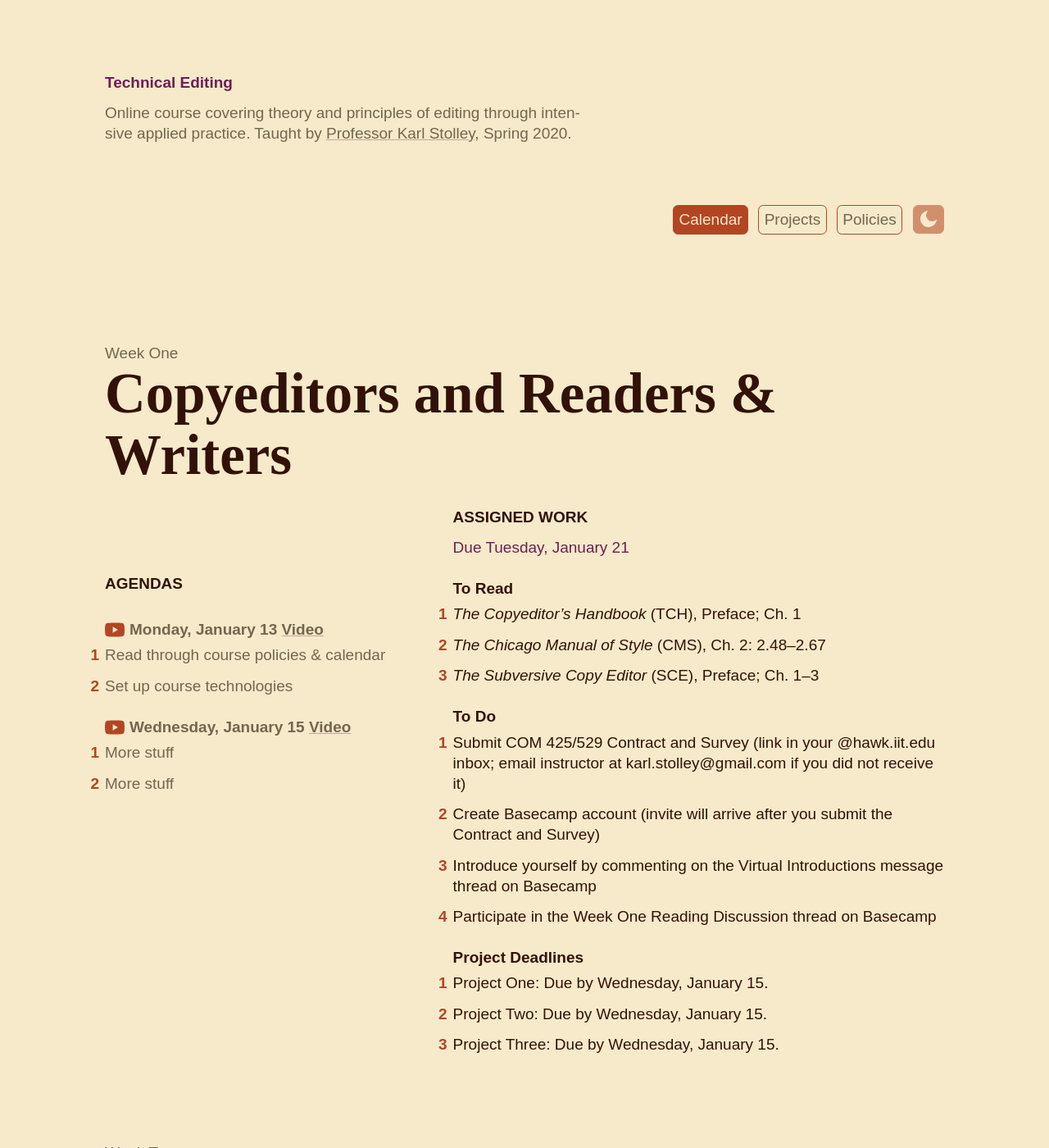
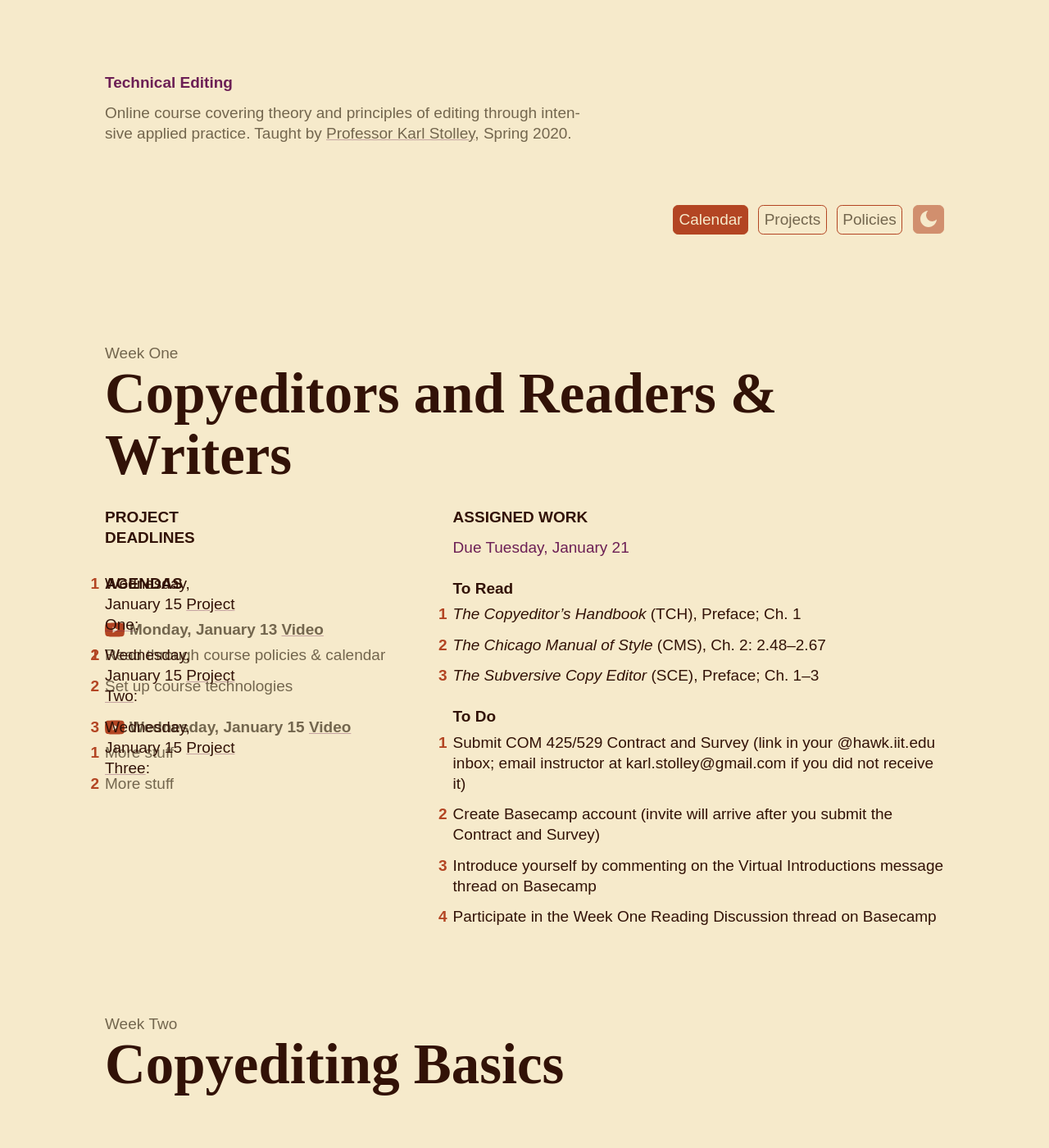
Before and after one commit to karlstolley/jekyll-theme-course, a Jekyll site: the page built from index.md, in a window 1280 px wide and 1400 px high. Shown: the whole window at 82% size. Built offline with Jekyll 4.4.1, drawn with Linux system fonts in a browser that asks for light colours; some web fonts are replaced.

Commit message:
Improve structure of calendar and projects templates

```diff
--- a/_layouts/calendar.html
+++ b/_layouts/calendar.html
@@ -63,6 +63,7 @@ layout: default
     {% assign be = entry.begins | date: "%s" %}
     {% assign ex = entry.expires | date: "%s" %}
     {% assign deliverables_li = "" %}
+    {% assign deliverables_sm = "" %}
 
     {%- capture deliverables_li -%}
     {%- for project in projects -%}
@@ -71,14 +72,30 @@ layout: default
       {%- for deliverable in project.deliverables -%}
         {%- assign dl = deliverable.deadline | date: "%s" -%}
         {%- if dl >= be and dl <= ex -%}
-          <li class="deadline">Project {{ util.spelled_nums[proj_int] }}: {{ deliverable.action | markdownify | remove: "<p>" | remove: "</p>" | strip_newlines }} <b>Due by {{ deliverable.deadline | date: "%A, %B&nbsp;%-e" }}</b>.</li>
+          {%- assign deliverables_sm = deliverable.deadline | date: "%A, %B&nbsp;%-e" -%}
+          <li class="deadline">
+            <small>{{ deliverables_sm }}</small>
+            <a href="{{ site.baseurl }}projects/#project-{{ util.spelled_nums[proj_int] | downcase }}">Project {{ util.spelled_nums[proj_int] }}</a>: {{ deliverable.action | markdownify | remove: "<p>" | remove: "</p>" | strip_newlines }}</li>
         {%- endif -%}
       {%- endfor -%}
     {%- endfor -%}
     {%- endcapture -%}
 
+    {% if deliverables_li.size > 1 %}
+    <aside class="deadlines">
+      <header>
+        <h3>Project Deadlines</h3>
+      </header>
+      <ol>
+        {{ deliverables_li }}
+      </ol>
+    </aside>
+    {% endif %}
+
     {% if week.readings or week.tasks or deliverables_li.size > 1%}
     <aside class="assigned">
+
+
       <header>
         <h3>Assigned Work</h3>
         {% if entry.due_date %}
@@ -88,6 +105,7 @@ layout: default
         {% endif %}
         <small>Due {{ due_date | date: "%A, %B %-e" }}</small>
       </header>
+
       {% if week.readings %}
       <section class="readings">
         <h4>To Read</h4>
@@ -98,6 +116,7 @@ layout: default
         </ol>
       </section>
       {% endif %}
+
       {% if week.tasks %}
       <section class="tasks">
         <h4>To Do</h4>
@@ -109,16 +128,6 @@ layout: default
       </section>
       {% endif %}
 
-      {% if deliverables_li.size > 1 %}
-      <!-- {{ deliverables_li.size }} -->
-      <section class="deadlines">
-        <h4>Project Deadlines</h4>
-        <ol>
-          {{ deliverables_li }}
-        </ol>
-      </section>
-      {% endif %}
-
     </aside>
     {% endif %}
   </article>
--- a/_layouts/projects.html
+++ b/_layouts/projects.html
@@ -15,9 +15,8 @@ layout: default
   {% else %}
   <header>
   {% endif %}
-    <small>Project {{ site.data.utility.spelled_nums[forloop.index] }}</small>
+    <small>Project {{ site.data.utility.spelled_nums[forloop.index] }}: <b>Due {{ project.due_date | date: "%A, %B %-e, %Y"}}</b></small>
     <h2>{{ project.title }}</h2>
-    <small>Due by {{ project.due_date | date: "%A, %B %-e, %Y"}}</small>
   </header>
 
   <section class="description {% if project.preview %}preview{% endif %}">
```
